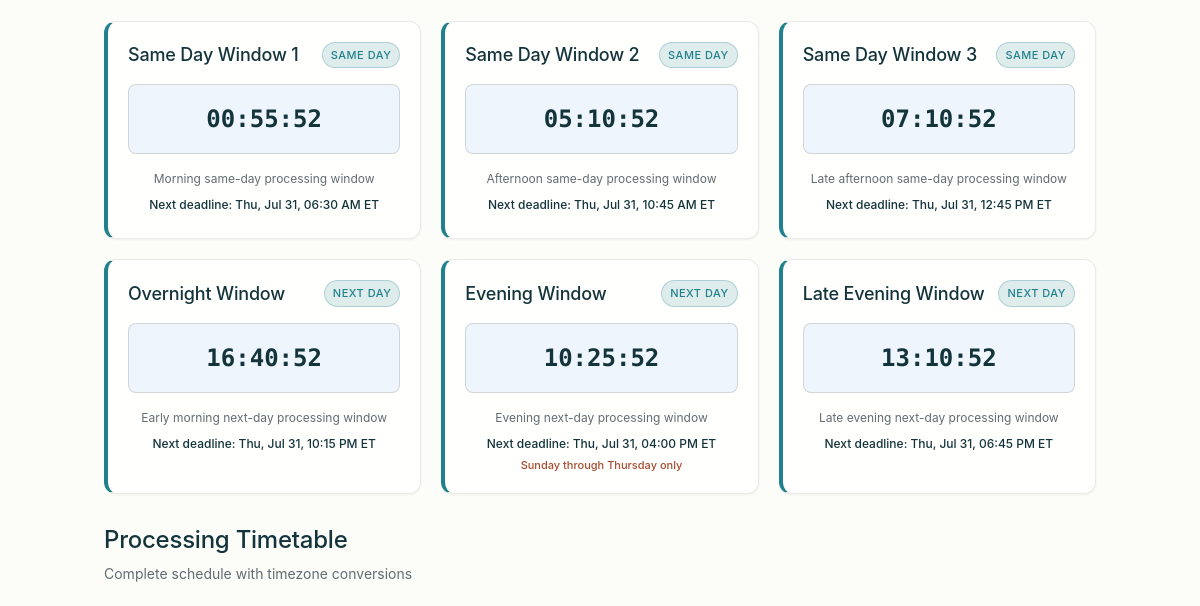
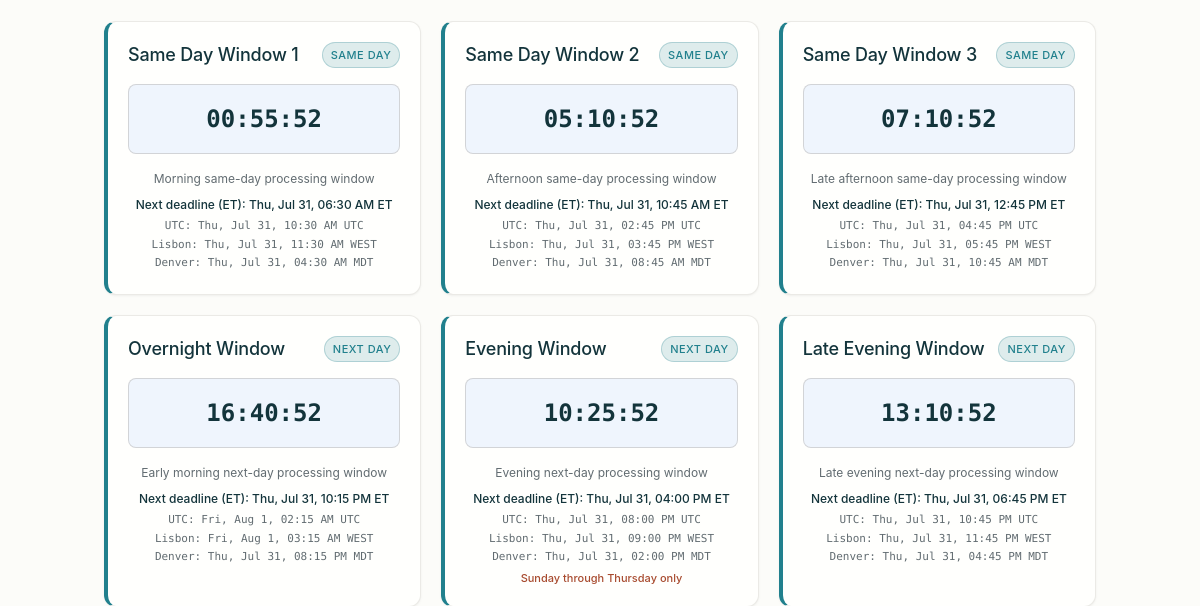
Before and after one commit to joao-patricio-alviere/ach-windows, an Electron app: page index.html in a window 1200 px wide. Shown: the part 210-816 px from the top of the page. Drawn offline with Linux system fonts and the light colour scheme; a web font is replaced by a local one.

Commit message:
initial commit - add timezones

```diff
--- a/app.js
+++ b/app.js
@@ -142,6 +142,42 @@ function formatDate(date) {
   }) + ' ET';
 }
 
+// Format date for UTC
+function formatDateUTC(date) {
+  return date.toLocaleDateString('en-US', {
+    weekday: 'short',
+    month: 'short',
+    day: 'numeric',
+    hour: '2-digit',
+    minute: '2-digit',
+    timeZone: 'UTC'
+  }) + ' UTC';
+}
+
+// Format date for Lisbon
+function formatDateLisbon(date) {
+  return date.toLocaleDateString('en-US', {
+    weekday: 'short',
+    month: 'short',
+    day: 'numeric',
+    hour: '2-digit',
+    minute: '2-digit',
+    timeZone: 'Europe/Lisbon'
+  }) + ' WEST';
+}
+
+// Format date for Denver
+function formatDateDenver(date) {
+  return date.toLocaleDateString('en-US', {
+    weekday: 'short',
+    month: 'short',
+    day: 'numeric',
+    hour: '2-digit',
+    minute: '2-digit',
+    timeZone: 'America/Denver'
+  }) + ' MDT';
+}
+
 // Update countdown timers
 function updateCountdowns() {
   const now = new Date();
@@ -153,12 +189,24 @@ function updateCountdowns() {
 
     const timerElement = document.querySelector(`#same-day-${index + 1}-timer .countdown-time`);
     const nextElement = document.querySelector(`#same-day-${index + 1}-next`);
+    const nextUTCElement = document.querySelector(`#same-day-${index + 1}-next-utc`);
+    const nextLisbonElement = document.querySelector(`#same-day-${index + 1}-next-lisbon`);
+    const nextDenverElement = document.querySelector(`#same-day-${index + 1}-next-denver`);
 
     if (timerElement) {
       timerElement.textContent = formatCountdown(timeRemaining);
     }
     if (nextElement) {
       nextElement.textContent = formatDate(deadline);
+    }
+    if (nextUTCElement) {
+      nextUTCElement.textContent = formatDateUTC(deadline);
+    }
+    if (nextLisbonElement) {
+      nextLisbonElement.textContent = formatDateLisbon(deadline);
+    }
+    if (nextDenverElement) {
+      nextDenverElement.textContent = formatDateDenver(deadline);
     }
   });
 
@@ -170,12 +218,24 @@ function updateCountdowns() {
 
     const timerElement = document.querySelector(`#next-day-${index + 1}-timer .countdown-time`);
     const nextElement = document.querySelector(`#next-day-${index + 1}-next`);
+    const nextUTCElement = document.querySelector(`#next-day-${index + 1}-next-utc`);
+    const nextLisbonElement = document.querySelector(`#next-day-${index + 1}-next-lisbon`);
+    const nextDenverElement = document.querySelector(`#next-day-${index + 1}-next-denver`);
 
     if (timerElement) {
       timerElement.textContent = formatCountdown(timeRemaining);
     }
     if (nextElement) {
       nextElement.textContent = formatDate(deadline);
+    }
+    if (nextUTCElement) {
+      nextUTCElement.textContent = formatDateUTC(deadline);
+    }
+    if (nextLisbonElement) {
+      nextLisbonElement.textContent = formatDateLisbon(deadline);
+    }
+    if (nextDenverElement) {
+      nextDenverElement.textContent = formatDateDenver(deadline);
     }
   });
 }
--- a/index.html
+++ b/index.html
@@ -34,7 +34,10 @@
                         </div>
                         <div class="countdown-details">
                             <p class="countdown-description">Morning same-day processing window</p>
-                            <p class="next-deadline">Next deadline: <span id="same-day-1-next">--</span></p>
+                            <p class="next-deadline">Next deadline (ET): <span id="same-day-1-next">--</span></p>
+                            <p class="next-deadline-tz">UTC: <span id="same-day-1-next-utc">--</span></p>
+                            <p class="next-deadline-tz">Lisbon: <span id="same-day-1-next-lisbon">--</span></p>
+                            <p class="next-deadline-tz">Denver: <span id="same-day-1-next-denver">--</span></p>
                         </div>
                     </div>
 
@@ -48,7 +51,10 @@
                         </div>
                         <div class="countdown-details">
                             <p class="countdown-description">Afternoon same-day processing window</p>
-                            <p class="next-deadline">Next deadline: <span id="same-day-2-next">--</span></p>
+                            <p class="next-deadline">Next deadline (ET): <span id="same-day-2-next">--</span></p>
+                            <p class="next-deadline-tz">UTC: <span id="same-day-2-next-utc">--</span></p>
+                            <p class="next-deadline-tz">Lisbon: <span id="same-day-2-next-lisbon">--</span></p>
+                            <p class="next-deadline-tz">Denver: <span id="same-day-2-next-denver">--</span></p>
                         </div>
                     </div>
 
@@ -62,7 +68,10 @@
                         </div>
                         <div class="countdown-details">
                             <p class="countdown-description">Late afternoon same-day processing window</p>
-                            <p class="next-deadline">Next deadline: <span id="same-day-3-next">--</span></p>
+                            <p class="next-deadline">Next deadline (ET): <span id="same-day-3-next">--</span></p>
+                            <p class="next-deadline-tz">UTC: <span id="same-day-3-next-utc">--</span></p>
+                            <p class="next-deadline-tz">Lisbon: <span id="same-day-3-next-lisbon">--</span></p>
+                            <p class="next-deadline-tz">Denver: <span id="same-day-3-next-denver">--</span></p>
                         </div>
                     </div>
 
@@ -77,7 +86,10 @@
                         </div>
                         <div class="countdown-details">
                             <p class="countdown-description">Early morning next-day processing window</p>
-                            <p class="next-deadline">Next deadline: <span id="next-day-1-next">--</span></p>
+                            <p class="next-deadline">Next deadline (ET): <span id="next-day-1-next">--</span></p>
+                            <p class="next-deadline-tz">UTC: <span id="next-day-1-next-utc">--</span></p>
+                            <p class="next-deadline-tz">Lisbon: <span id="next-day-1-next-lisbon">--</span></p>
+                            <p class="next-deadline-tz">Denver: <span id="next-day-1-next-denver">--</span></p>
                         </div>
                     </div>
 
@@ -91,7 +103,10 @@
                         </div>
                         <div class="countdown-details">
                             <p class="countdown-description">Evening next-day processing window</p>
-                            <p class="next-deadline">Next deadline: <span id="next-day-2-next">--</span></p>
+                            <p class="next-deadline">Next deadline (ET): <span id="next-day-2-next">--</span></p>
+                            <p class="next-deadline-tz">UTC: <span id="next-day-2-next-utc">--</span></p>
+                            <p class="next-deadline-tz">Lisbon: <span id="next-day-2-next-lisbon">--</span></p>
+                            <p class="next-deadline-tz">Denver: <span id="next-day-2-next-denver">--</span></p>
                             <p class="window-restriction">Sunday through Thursday only</p>
                         </div>
                     </div>
@@ -106,7 +121,10 @@
                         </div>
                         <div class="countdown-details">
                             <p class="countdown-description">Late evening next-day processing window</p>
-                            <p class="next-deadline">Next deadline: <span id="next-day-3-next">--</span></p>
+                            <p class="next-deadline">Next deadline (ET): <span id="next-day-3-next">--</span></p>
+                            <p class="next-deadline-tz">UTC: <span id="next-day-3-next-utc">--</span></p>
+                            <p class="next-deadline-tz">Lisbon: <span id="next-day-3-next-lisbon">--</span></p>
+                            <p class="next-deadline-tz">Denver: <span id="next-day-3-next-denver">--</span></p>
                         </div>
                     </div>
                 </div>
--- a/style.css
+++ b/style.css
@@ -875,6 +875,14 @@ select.form-control {
   font-size: var(--font-size-sm);
 }
 
+.next-deadline-tz {
+  color: var(--color-text-secondary);
+  font-weight: var(--font-weight-normal);
+  margin-bottom: var(--space-2);
+  font-size: var(--font-size-xs);
+  font-family: var(--font-family-mono);
+}
+
 .window-restriction {
   color: var(--color-warning);
   font-size: var(--font-size-xs);
```
